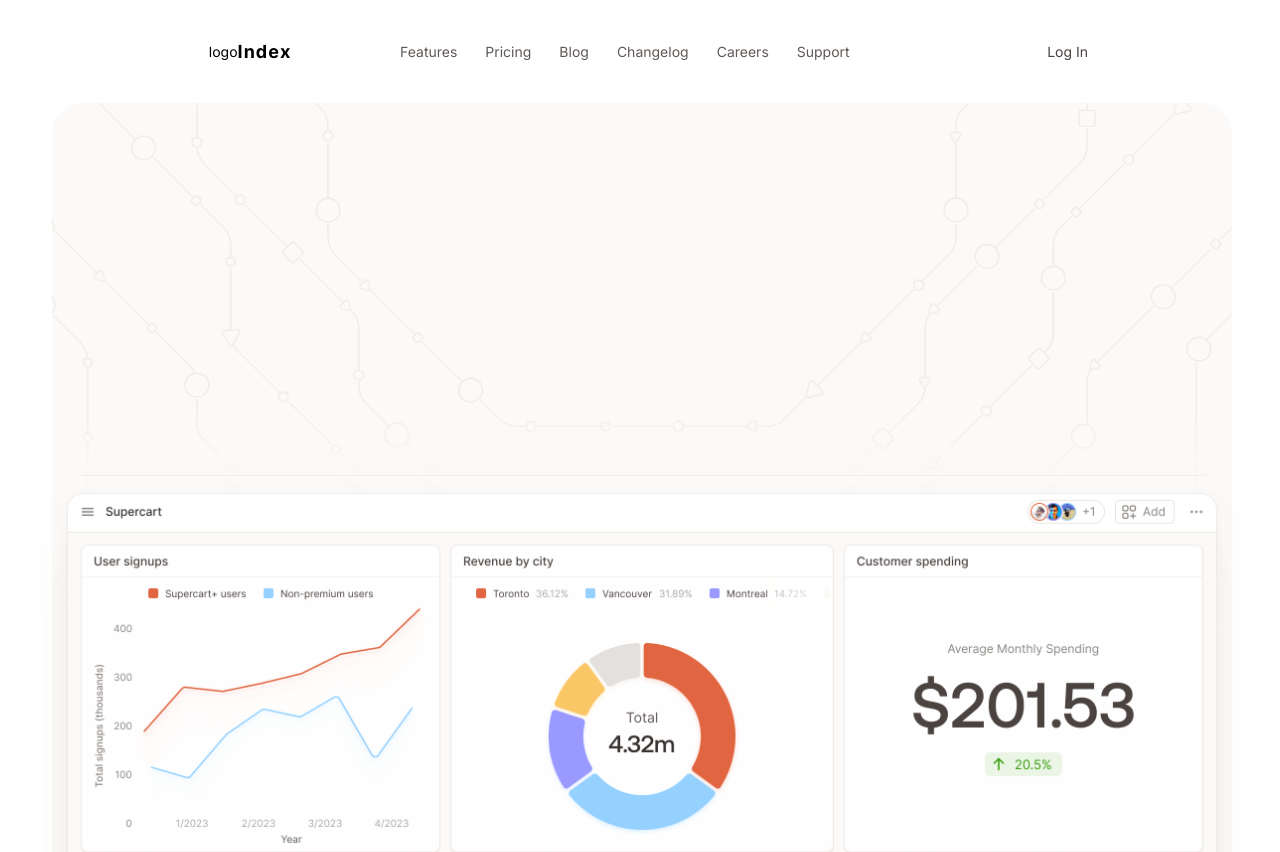
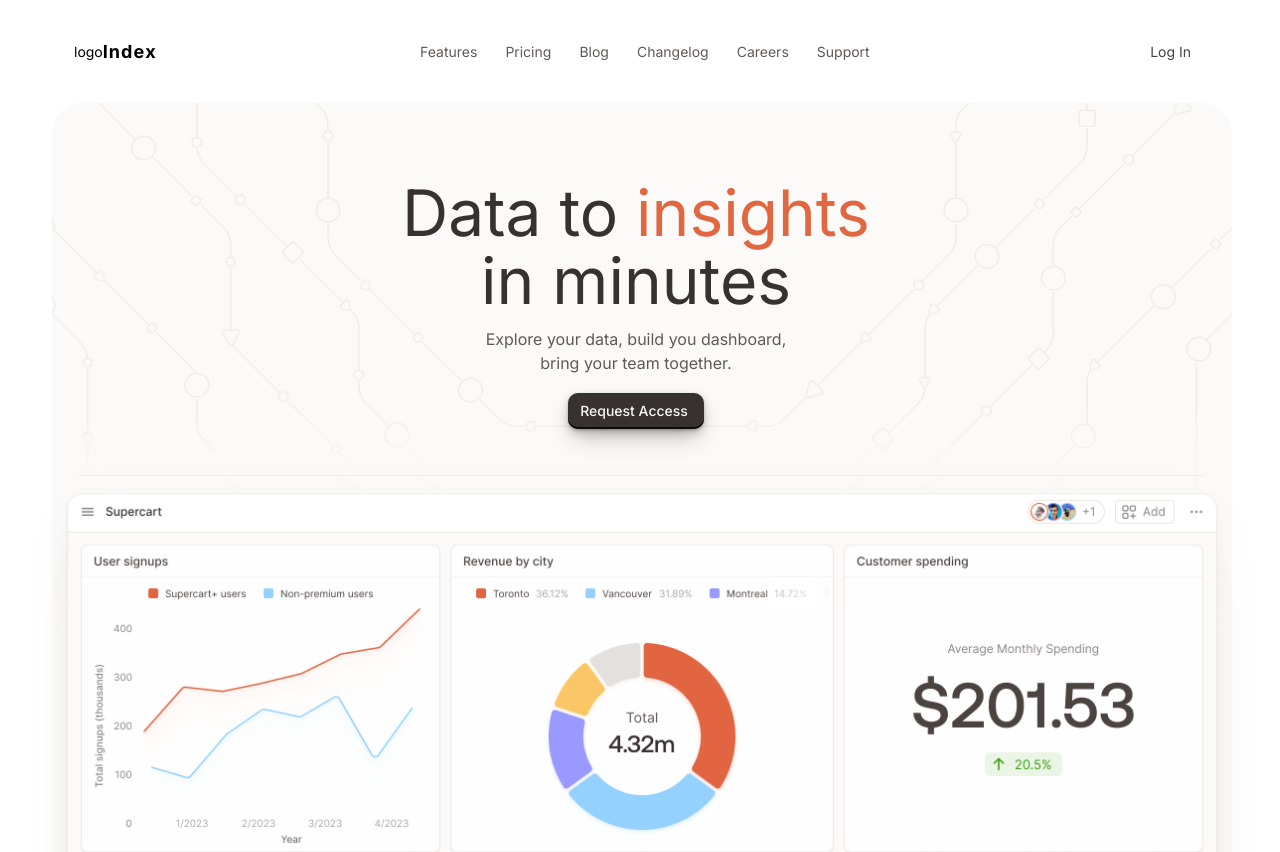
Before and after one commit to Divyendra-S/temo-landing, a Next.js app: page / in a window 1280 px wide. Shown: the top 852 px of the page. Built offline with nearby package versions, Linux system fonts and the light colour scheme.

Commit message:
ui changes

```diff
--- a/components/DataSection.tsx
+++ b/components/DataSection.tsx
@@ -1,7 +1,7 @@
 import React from 'react'
-import DataCards from './DataCards'
+
 import Chart from '../public/Chart.png'
-import chart1 from '../public/chart1.png'
+
 import Chart2 from '../public/Chart2.png'
 import Chart3 from '../public/Chart3.png'
 import Image from 'next/image'
--- a/components/QuerySection.tsx
+++ b/components/QuerySection.tsx
@@ -1,10 +1,12 @@
-import React from "react";
+import React, { useState } from "react";
 import Table from "./Table";
 import Background from "../public/background.png";
 import Image from "next/image";
 import QueryEditor from "./QueryEditor";
+import Visual from "../public/Visual.png";
 
 const QuerySection = () => {
+  const [QueryId, setQueryId] = useState(1);
   return (
     <div>
       <div className="bg-[#FBFAF9]  w-[1188px] rounded-[35px] pt-[136px] pb-[72px] flex flex-col  text-center items-center ">
@@ -17,9 +19,12 @@ const QuerySection = () => {
             editor.
             <br /> Give everyone in your team the superpowers they need.
           </p>
-          <div className=" my-[24px] mx-auto text-center h-8 w-[216px] ">
+          <div
+
+            className=" my-[24px] mx-auto text-center h-8 w-[216px] "
+          >
             <div className="flex rounded-full  justify-between bg-white shadow-effect-tabs">
-              <div className=" text-[14px] leading-[20px] border-r px-4 py-2 w-1/2 flex gap-2 justify-center">
+              <div onClick={() => setQueryId(1)} className=" text-[14px] leading-[20px] border-r px-4 py-2 w-1/2 flex gap-2 justify-center cursor-default">
                 <svg
                   xmlns="http://www.w3.org/2000/svg"
                   viewBox="0 0 20 20"
@@ -36,7 +41,10 @@ const QuerySection = () => {
                 SQL
               </div>
 
-              <div className=" text-[14px] leading-[20px] px-4 py-2 w-1/2 flex gap-2">
+              <div
+                onClick={() => setQueryId(2)}
+                className=" text-[14px] leading-[20px] px-4 py-2 w-1/2 flex gap-2 cursor-default "
+              >
                 <svg
                   xmlns="http://www.w3.org/2000/svg"
                   viewBox="0 0 21 20"
@@ -55,6 +63,9 @@ const QuerySection = () => {
             </div>
           </div>
         </div>
+        {QueryId === 1 ? (
+          <div className="flex flex-col items-center">
+            {" "}
             <Table />
             <div className="bg-[#37322f] gap-1 rounded-[10px] mt-[18px] mb-4 flex text-[#fbfaf9] py-2 pl-3 font-[500] pr-4 shadow-effect-editor-button text-[14px] leading-5 ">
               <svg
@@ -81,6 +92,12 @@ const QuerySection = () => {
             </div>
             <QueryEditor />
           </div>
+        ) : (
+          <div>
+            <Image src={Visual} alt="visual" width={816} height={650} />
+          </div>
+        )}
+      </div>
     </div>
   );
 };
--- a/components/Table.tsx
+++ b/components/Table.tsx
@@ -61,7 +61,7 @@ const Table = () => {
               key={rowIndex}
               initial={{ opacity: 0 ,y:8 }}
               animate={{ opacity: 1 ,y:0}}
-              transition={{ duration: 0.7, delay: rowIndex * 0.1 }}
+              transition={{ duration: 0.5, delay: rowIndex * 0.1 }}
             >
               {row.map((cell, cellIndex) => (
                 <motion.td
@@ -69,7 +69,7 @@ const Table = () => {
                   initial={{ opacity: 0,y:8 }}
               animate={{ opacity: 1,y:0 }}
                   transition={{
-                    duration: 0.5,
+                    duration: 0.2,
                     delay: cellIndex * 0.1,
                   }}
                   style={{
--- a/components/herosection.tsx
+++ b/components/herosection.tsx
@@ -6,9 +6,13 @@ import HeroSection1 from '../public/HeroSection1.png'
 const HeroSection = () => {
   return (
     <div className=''>
-    <div className='text-black mt-[70px]'>
+    <div className='text-black mt-[70px] flex relative justify-center text-center mr-2 '>
 
         <Image src={HalfHeroSection} alt="HeroSection" width={1217} height={300}/>
+        <div className='absolute text-center mt-[85px] text-[64px] leading-[68px] text-heading-black flex flex-col items-center '>
+          <div>Data to <span className=' text-orange'>insights</span>  <br/> in minutes </div>
+          <p className='  text-light-black mt-3 text-[16px] leading-[24px] '>Explore your data, build you dashboard, <br/> bring your team together.</p>
+          <div className="bg-[#37322f]  rounded-[10px] mt-[18px] mb-4 flex text-[#fbfaf9] py-2 pl-3 font-[500] pr-4 shadow-effect-editor-button text-[14px] leading-5 "> Request Access </div></div>
 
     </div>
     <div className='ml-2'>
--- a/components/navbar.tsx
+++ b/components/navbar.tsx
@@ -41,11 +41,11 @@ const Navbar = () => {
 
   return (
     <motion.div
-      className={`flex justify-between items-center px-6 py-4 h-[56px] bg-white  text-black text-sm  fixed  mr-10 z-[999]  ${
+      className={`flex justify-between items-center px-6    py-4 h-[56px] bg-white  text-black text-sm  fixed  z-[999]  ${
         isScrolled ? 'shadow-effect rounded-2xl' : ''
       }`}
       initial={{ width: '100%', opacity: 0 }}
-      animate={{ width: isScrolled ? '47%' : '68%', opacity: 1 }}
+      animate={{ width: isScrolled ? '787px' : '1180px', opacity: 1 }}
       transition={{ duration: 0.7 }}
     >
       <motion.div
@@ -89,8 +89,8 @@ const Navbar = () => {
       </motion.div>
       <motion.div
         className="flex "
-        initial={{ x: '100%', opacity: 0 }}
-        animate={{ x: isScrolled ? 0 : '100%', opacity: 1 }}
+        initial={{ opacity: 0 }}
+        animate={{ x: isScrolled ? 0 : 1, opacity: 1 }}
         transition={{ duration: 0.5, delay: 0.2 }}
       >
         <button className="bg-transparent text-[#4a4340] px-4 py-2 rounded-lg hover:bg-blue-100">
--- a/tailwind.config.ts
+++ b/tailwind.config.ts
@@ -15,6 +15,7 @@ const config: Config = {
       'light-gray': '#fbfaf9',
       'border-color': '#70451a12',
       'background-color': "#FBFAF9",
+      'orange': '#e16741'
     },
     extend: {
       backgroundImage: {
```
Also changed, not shown: public/Visual.png (added). Lines whose indentation alone changed are shown as unchanged.
